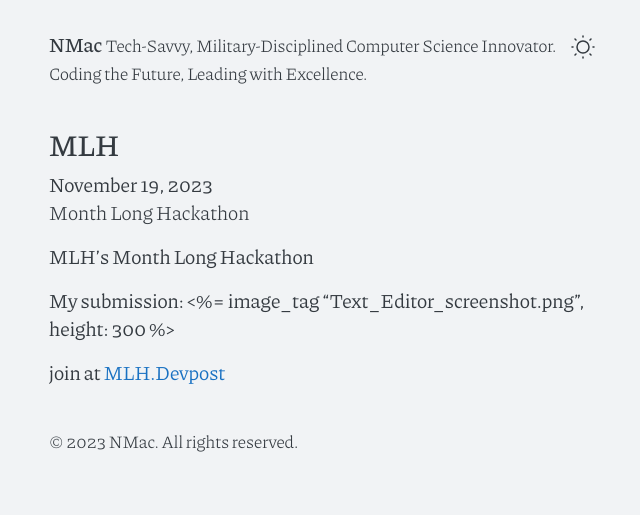
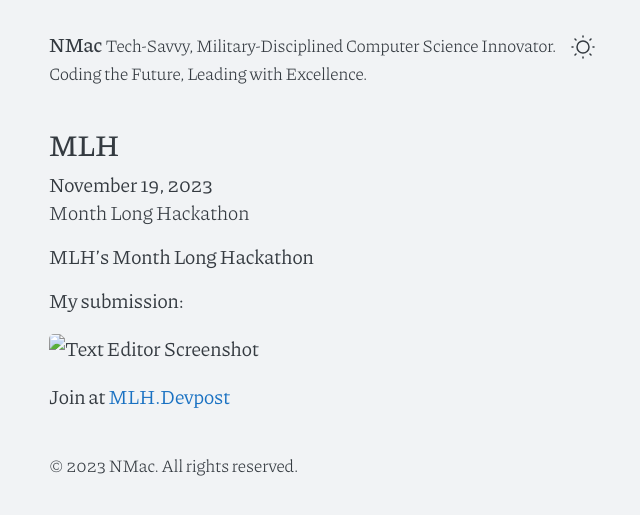
Before and after one commit to piazzai/cvless, a Jekyll site: the page built from _posts/2023-11-19-MLH.md, in a window 1280 px wide. Shown: the top 515 px of the page, without its empty margins (318-958 px from the left). Built offline with Jekyll 4.4.1, drawn with Linux system fonts in a browser that asks for light colours.

Commit message:
relocate screenshot, change syntax code

```diff
--- a/_posts/2023-11-19-MLH.md
+++ b/_posts/2023-11-19-MLH.md
@@ -7,6 +7,6 @@
 MLH's Month Long Hackathon
 
 My submission:
-<%= image_tag "Text_Editor_screenshot.png", height: 300 %>
+![Text Editor Screenshot](assets/Text_Editor_screenshot.png)
 
-join at [MLH.Devpost](https://hackfest-november.devpost.com/)
+Join at [MLH.Devpost](https://hackfest-november.devpost.com/)
```
